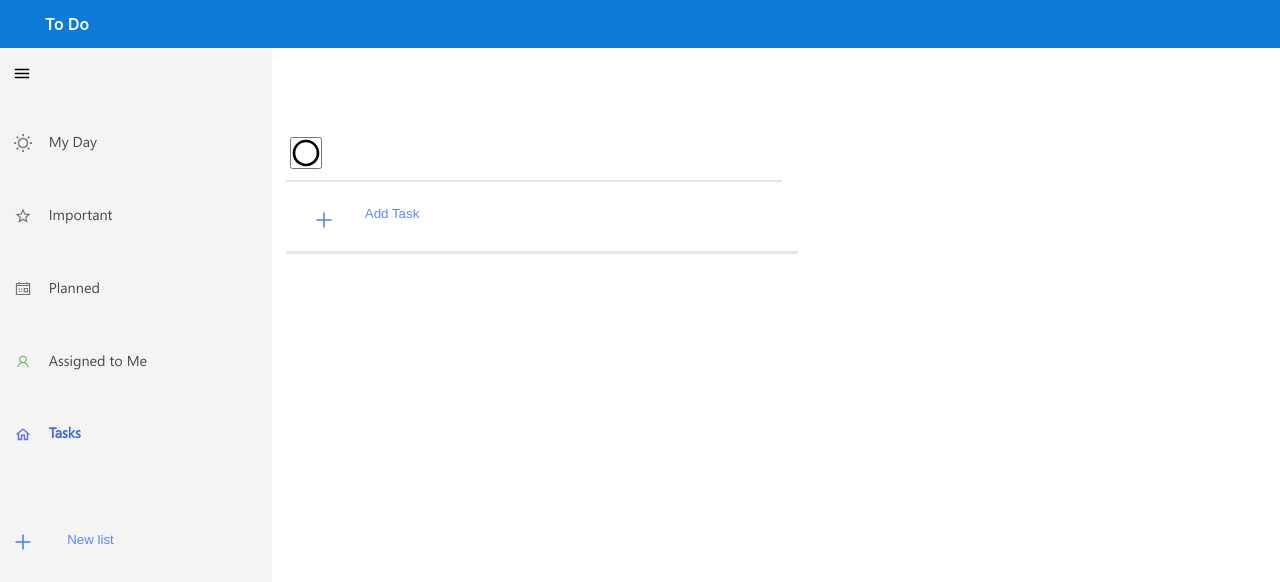
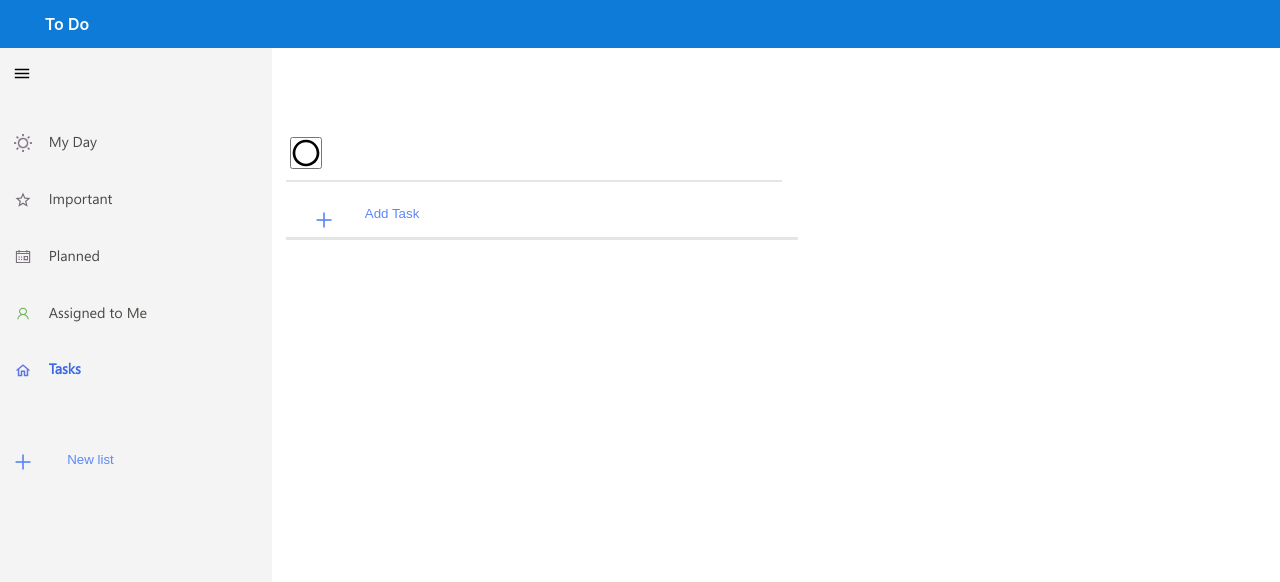
Before and after one commit to SangithaI2I/To-Do, a React (Create React App) app: page / in a window 1280 px wide. Shown: the top 582 px of the page. Built offline with nearby package versions, Linux system fonts and the light colour scheme; grey boxes are pictures that could not be loaded.

Commit message:
Toggling SideBar and List Added

```diff
--- a/src/App.css
+++ b/src/App.css
@@ -481,7 +481,7 @@
 }
 
 .sidebar-Icon {
-  padding: 0.2rem 0.8rem 1rem 0.9rem;
+  padding: 0.2rem 0.8rem 0rem 0.9rem;
 }
 
 .addtask-button {
@@ -596,6 +596,8 @@
 }
 .set-flex {
   display: flex;
+  font-family:segoe-regular;
+  color: #3c6ae4;
+  font-weight: lighter;
   margin: 0rem 0rem 0rem 0rem;
-  font-family: segoe-regular;
 }
--- a/src/App.js
+++ b/src/App.js
@@ -2,6 +2,12 @@
 import './App.css';
 
 function App() {
+    return (
+        <Body></Body>
+    );
+}
+class Body extends React.Component {
+    render() {
         return (
             <div className="App">
             <header  className="head">
@@ -14,82 +20,103 @@
             </div>
           );
     }
+}
+export default App;
+
 class Sidebar extends React.Component {
     constructor(props) {
         super(props);
-    this.state = { lists: [], value:''};
-    this.handleSubmit = this.handleSubmit.bind(this);
+        this.state = { lists: [], value:'', sideBarClose:false};
+        this.addList = this.addList.bind(this);
     }
     render() {
+        let sidebarClassname = this.state.sideBarClose ? 'none' : 'sideBarText block';
+        let sidebarWidth = this.state.sideBarClose ? 'sideBar closeSideBar' : 'sideBar';
         return (
-      <div className="sideBar" id="sideBar">
-      <a id="menu"  className="sidebar-menuIcon"><img src="assets/icons/menu.svg" className="menuIconDivision"/></a>
+            <div className={sidebarWidth} id="sideBar">
+                <a href="#1" id="menu"  className="sidebar-menuIcon" onClick={this.toggleSideMenu.bind(this)}><img src="assets/icons/menu.svg" alt="side-menu" className="menuIconDivision"/></a>
                 <div className="sideBarContent">
-          <div><p><a href="#"  className="sidebar-Icon"><i className="icon sunIcon" aria-hidden="true"></i></a></p></div>
-          <div className="sideBarText" ><p> &nbsp;My Day</p></div>
+                    <div><p><a href="#2" className="sidebar-Icon"><i className="icon sunIcon"></i></a></p></div>
+                    <div className={sidebarClassname} ><p>&nbsp;My Day</p></div>
                 </div>
                 <div className="sideBarContent">
-          <div><p><a href="#" className="sidebar-Icon"><i className="icon starIcon"></i> </a></p></div>
-          <div className="sideBarText" ><p> &nbsp;Important</p></div>
+                    <div><p><a href="#3" className="sidebar-Icon"><i className="icon starIcon"></i> </a></p></div>
+                    <div className={sidebarClassname} ><p> &nbsp;Important</p></div>
                 </div>
                 <div className="sideBarContent">
-          <div><p><a href="#"  className="sidebar-Icon"><i className="icon calendarIcon"></i></a></p></div>
-          <div className="sideBarText" ><p> &nbsp;Planned</p></div>
+                    <div><p><a href="#4"  className="sidebar-Icon"><i className="icon calendarIcon"></i></a></p></div>
+                    <div className={sidebarClassname} ><p> &nbsp;Planned</p></div>
                 </div>
                 <div className="sideBarContent">
-          <div><p><a href="#"  className="sidebar-Icon"><i className="icon customerIcon" aria-hidden="true" ></i></a></p></div>
-          <div className="sideBarText"><p> &nbsp;Assigned to Me</p></div>
+                    <div><p><a href="#5"  className="sidebar-Icon"><i className="icon customerIcon" ></i></a></p></div>
+                    <div className={sidebarClassname}><p> &nbsp;Assigned to Me</p></div>
                 </div>
                 <div className="sideBarContent">
-          <div><a href="#"  className="sidebar-Icon"><i className="icon homeIcon"></i></a></div>
-          <div className="sideBarText" >
+                    <div><a href="#6"  className="sidebar-Icon"><i className="icon homeIcon"></i></a></div>
+                    <div className={sidebarClassname}>
                         <p className="defaultTask" > &nbsp;Tasks</p>
                     </div>
                 </div>
                 <div className="sideBarContent" >
-        <ShowList className="sideBarText" lists = {this.state.lists}>
+                    <ShowList className={sidebarClassname} lists = {this.state.lists} ></ShowList>
 
-        </ShowList>
                 </div>
-      <form  className="sideBarContent" >
+                <div className="sideBarContent" >
                     <div><p><i className="icon plusIcon"></i></p></div>
-          <div className="sideBarText">
-              <input className="addList" onKeyUp={this.handleSubmit} placeholder= "New list" />
+                    <div className={sidebarClassname}>
+                        <input className="addList" onKeyUp={this.addList}  placeholder= "New list" />
                     </div>
-      </form>
+                </div>
             </div>
         );
     }
-    handleSubmit(e) {
-        console.log(e.keyCode);
-        this.setState({ value: e.target.value });
-        console.log(this.state);
-        if(e.key === 'Enter'){
+
+    /**
+     * It Add List into list array
+     * @param {Event} event - whenever keyup performed
+     */
+    addList(event) {
+        this.setState({ value: event.target.value });
+        if(event.key === 'Enter'){
             var list = {
                 id:this.state.lists.length,
-                name:e.target.value
+                name:event.target.value,
+                tasks:[],
+                taskLength: 0,
+                isFinished:false
             }
             this.setState(state => ({
                 lists: state.lists.concat(list)
             }));
-            console.log("hello")
-            console.log(this.state);
+            console.log(this.state)
         }
+    }
+
+  toggleSideMenu(e) {
+    this.setState({ sideBarClose: !this.state.sideBarClose});
   }
 }
 
 class ShowList extends React.Component {
+    constructor(props) {
+        super(props);
+        this.showListDetails = this.showListDetails.bind(this);
+    }
     render() {
         return (
-
           <ul className="list-head">
-
             {this.props.lists.map(list => (
-              <p key={list.id} className="set-flex">
+              <div key={list.id} className="set-flex"  onClick={this.showListDetails.bind(this,list)}>
             <div><p className="sideBarText"><i className="listIcon"></i></p></div>
-              {list.name}<br></br></p>
+              {list.name}<br></br></div>
             ))}
           </ul>
+        );
+    }
+    showListDetails(list) {
+        console.log("dsfdsf",list);
+        return(
+            <h1>dfg</h1>
         );
     }
 }
@@ -97,7 +124,7 @@
 class Task extends React.Component {
   render() {
     return (
-        <div id="taskHead" className="taskHead"><input type="text"  className="taskSign"/>
+       <div id="taskHead" className="taskHead"><input type="text" value={this.props.name} className="taskSign"/>
             <div className="taskDiv">
                     <div className="task-subParent">
                         <input type="checkbox" className="task-checkbox" id="check"/>
@@ -112,6 +139,3 @@
     );
   }
 }
-
-
-export default App;
```
Lines whose indentation alone changed are shown as unchanged.
